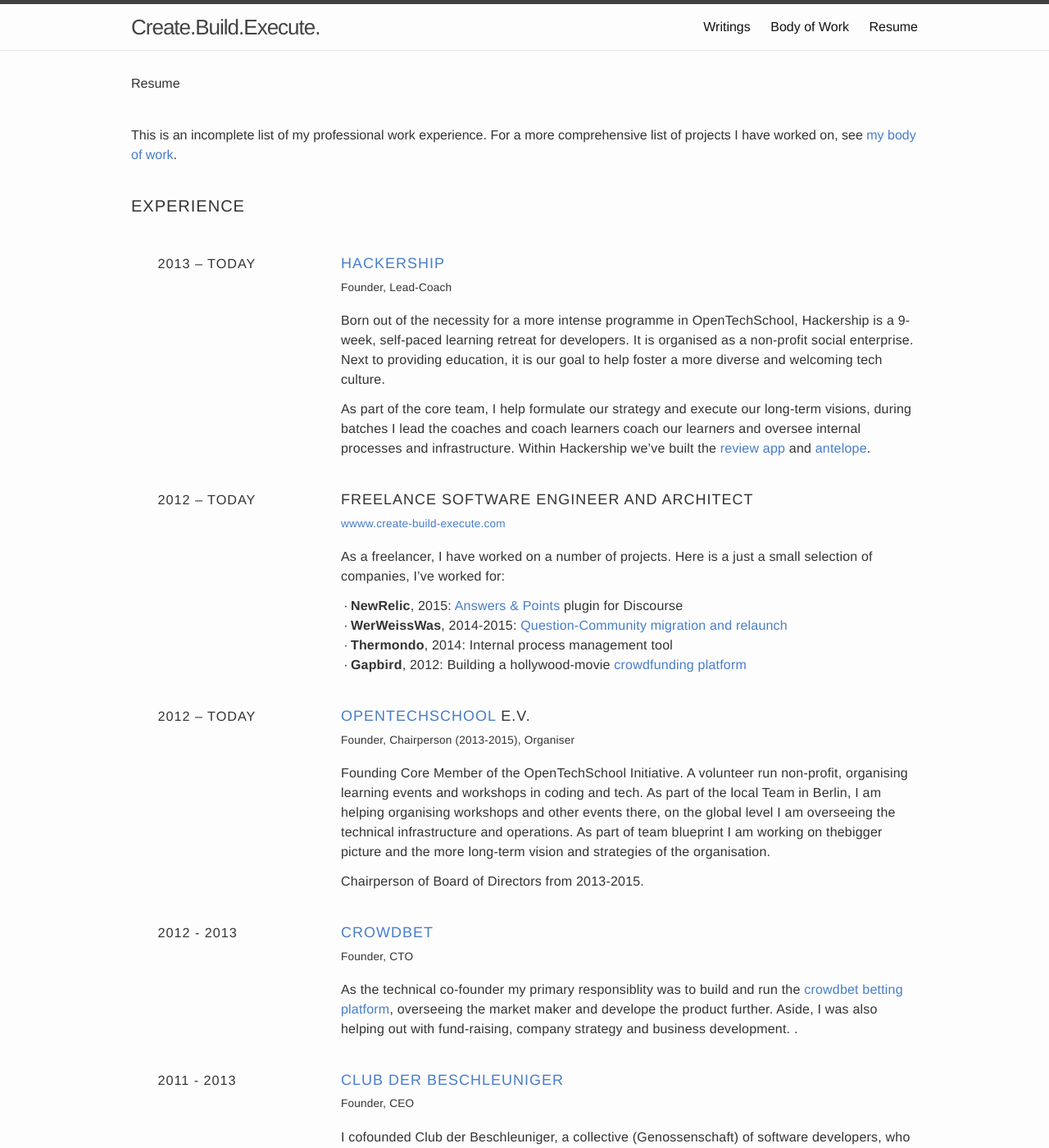
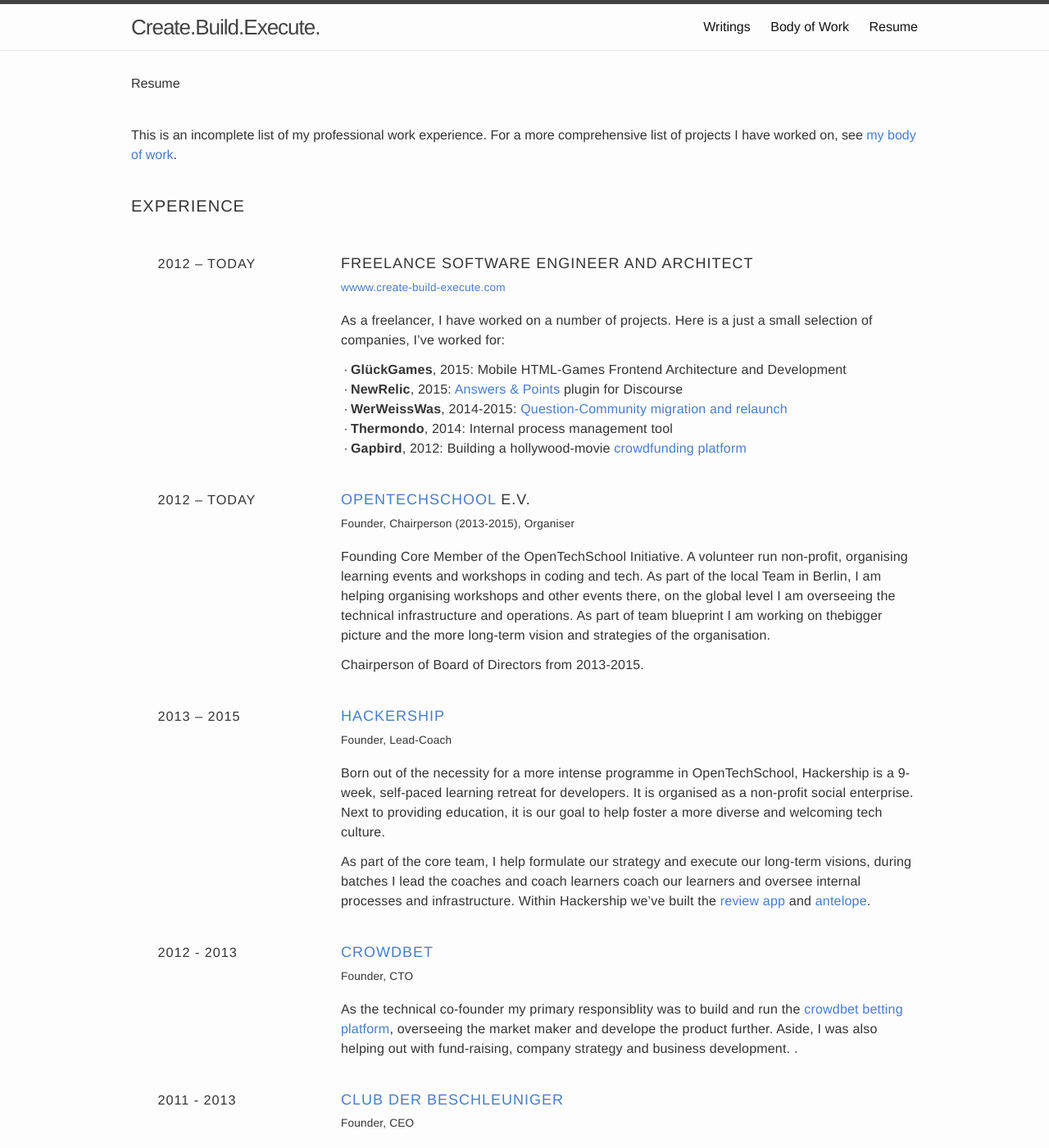
Before and after one commit to gnunicorn/gnunicorn.org, a Jekyll site: the page built from resume.md, in a window 1280 px wide and 1400 px high. Shown: the whole window at 82% size. Built offline with Jekyll 4.4.1, drawn with Linux system fonts in a browser that asks for light colours; nearby versions of some CDN libraries; some of the changed lines change nothing that is shown.

Commit message:
Updates latest freelance work

```diff
--- a/resume.md
+++ b/resume.md
@@ -12,20 +12,13 @@
 
 ## Experience
 
-### <span class="time">2013 – today </span>[Hackership](http://www.hackership.org)
-
-#### Founder, Lead-Coach
-
-Born out of the necessity for a more intense programme in OpenTechSchool, Hackership is a 9-week, self-paced learning retreat for developers. It is organised as a non-profit social enterprise. Next to providing education, it is our goal to help foster a more diverse and welcoming tech culture.
-
-As part of the core team, I help formulate our strategy and execute our long-term visions, during batches I lead the coaches and coach learners coach our learners and oversee internal processes and infrastructure. Within Hackership we've built the [review app](/body-of-work/#anonymous-reviews) and [antelope](/body-of-work/#antelope).
 
 ### <span class="time">2012 – today </span>Freelance Software Engineer and Architect
 
 #### [wwww.create-build-execute.com](/)
 
 As a freelancer, I have worked on a number of projects. Here is a just a small selection of companies, I've worked for:
-
+ - **GlückGames**, 2015: Mobile HTML-Games Frontend Architecture and Development
  - **NewRelic**, 2015: [Answers & Points](/body-of-work/#discourse-answers-points) plugin for Discourse
  - **WerWeissWas**, 2014-2015: [Question-Community migration and relaunch](/body-of-work/#wer-weiss-was)
  - **Thermondo**, 2014: Internal process management tool
@@ -40,6 +33,14 @@
 
 Chairperson of Board of Directors from 2013-2015.
 
+
+### <span class="time">2013 – 2015 </span>[Hackership](http://www.hackership.org)
+
+#### Founder, Lead-Coach
+
+Born out of the necessity for a more intense programme in OpenTechSchool, Hackership is a 9-week, self-paced learning retreat for developers. It is organised as a non-profit social enterprise. Next to providing education, it is our goal to help foster a more diverse and welcoming tech culture.
+
+As part of the core team, I help formulate our strategy and execute our long-term visions, during batches I lead the coaches and coach learners coach our learners and oversee internal processes and infrastructure. Within Hackership we've built the [review app](/body-of-work/#anonymous-reviews) and [antelope](/body-of-work/#antelope).
 
 ### <span class="time">2012 - 2013 </span>[Crowdbet](http://www.crowdbet.com)
 
```
